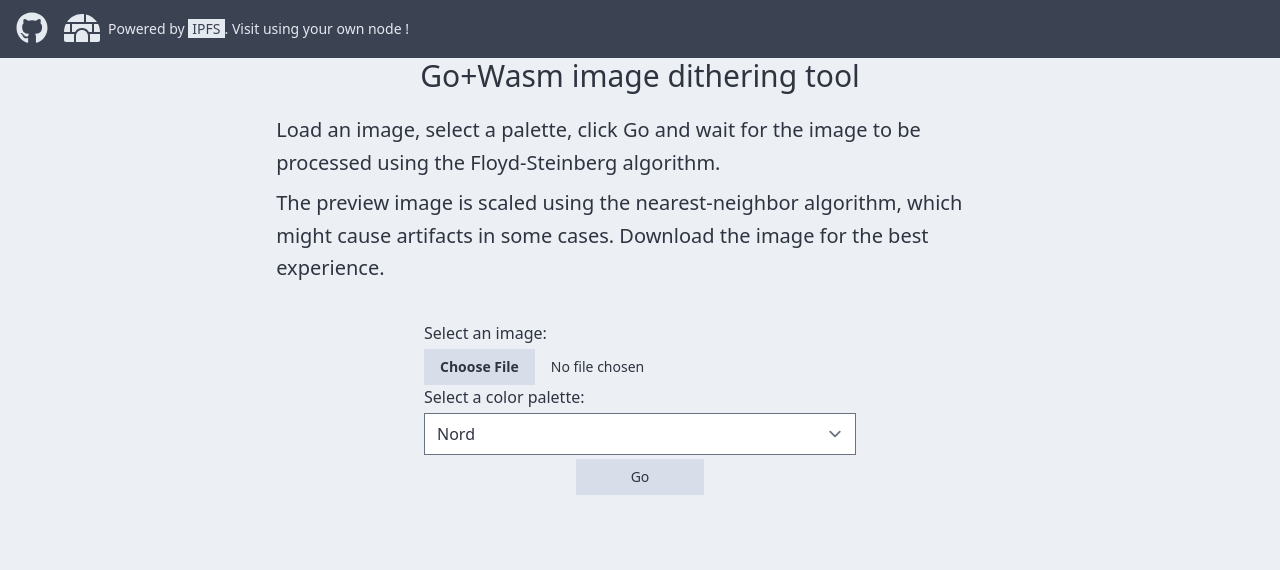
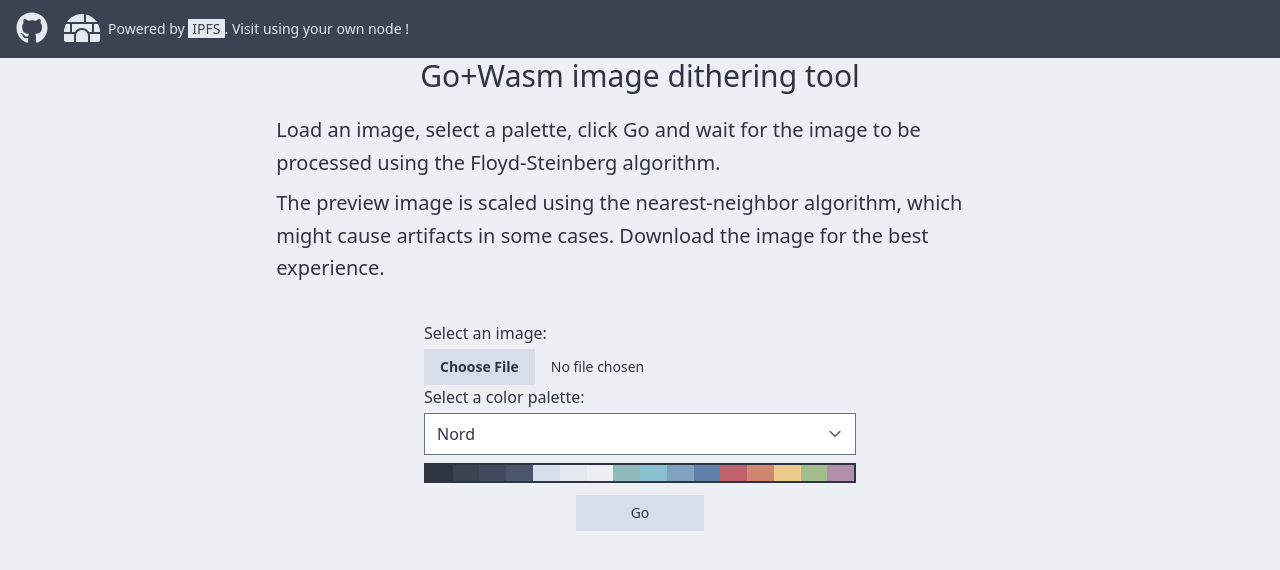
Before and after one commit to CrispyBaguette/wasm-palette-converter, a React (Create React App) app in the folder client/: page / in a window 1280 px wide. Shown: the top 570 px of the page. Built offline with nearby package versions, Linux system fonts and the light colour scheme.

Commit message:
Palette preview component

```diff
--- a/client/src/ImageInput.tsx
+++ b/client/src/ImageInput.tsx
@@ -1,5 +1,6 @@
 import React, { FormEventHandler } from "react";
 import Palette, { palettes } from "./Palette";
+import PalettePreview from "./PalettePreview";
 import PaletteSelect from "./PaletteSelect";
 
 interface Props {
@@ -45,6 +46,7 @@ function ImageInput({ onImageSubmit }: Props) {
         <span className="block">Select a color palette:</span>
         <PaletteSelect value={palette} onChange={handlePaletteChange} />
       </label>
+      <PalettePreview palette={palette}></PalettePreview>
       <button
         type="submit"
         value="Go"
--- /dev/null
+++ b/client/src/PalettePreview.tsx
@@ -0,0 +1,35 @@
+import Palette from "./Palette";
+
+interface PalettePreviewProps {
+  palette: Palette;
+}
+
+function PalettePreview({ palette }: PalettePreviewProps) {
+  // Build a linear-gradient css string from the palette colors, evenly spaced with hard stops
+  const paletteLength = palette.colors.length;
+  const bandSize = 100 / paletteLength;
+  let gradientPercent = 0;
+  let gradientString = `linear-gradient(90deg, `;
+  for (let i = 0; i < paletteLength; i++) {
+    const color = palette.colors[i];
+    gradientString += `#${color} ${gradientPercent}%, #${color} ${
+      gradientPercent + bandSize
+    }%`;
+    gradientPercent += bandSize;
+
+    if (i !== paletteLength - 1) {
+      gradientString += `, `;
+    } else {
+      gradientString += `)`;
+    }
+  }
+
+  return (
+    <div
+      className="h-5 my-2 border-solid border-2 border-nord-0"
+      style={{ background: gradientString }}
+    ></div>
+  );
+}
+
+export default PalettePreview;
```
